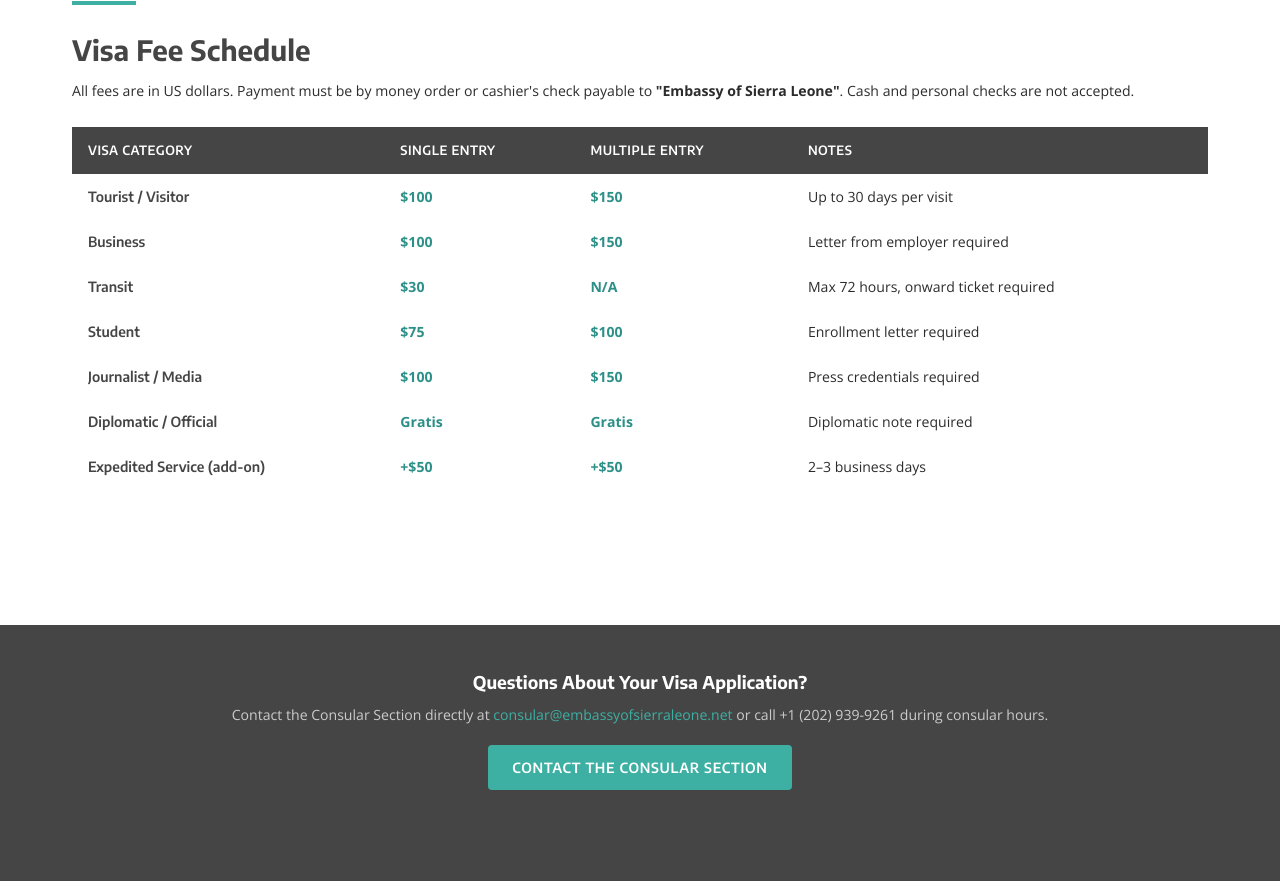
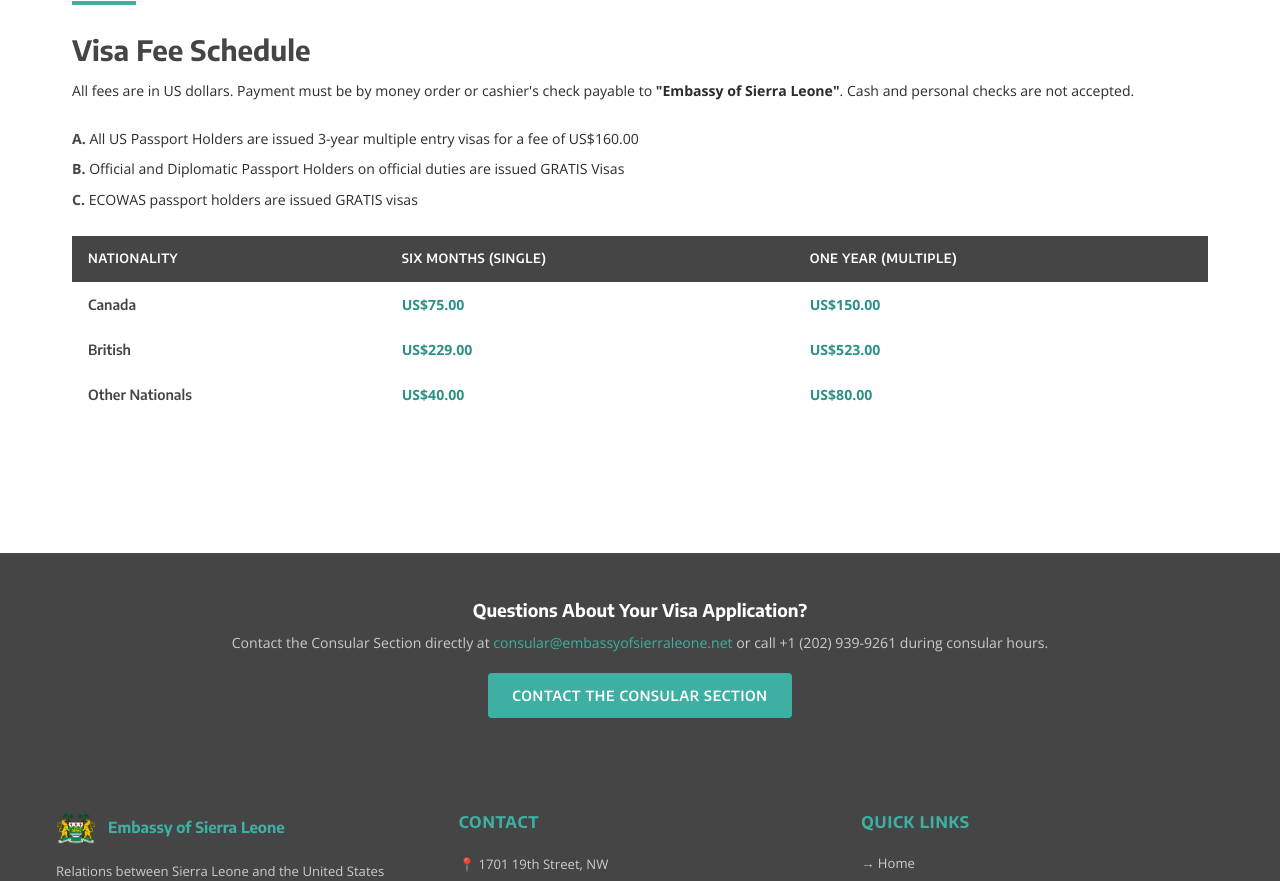
Before and after one commit to tokyozen/sierra-leone-embassy, a Next.js app: page /visa-services in a window 1280 px wide. Shown: the part 3360-4241 px from the top of the page. Built offline with nearby package versions, Linux system fonts and the light colour scheme.

Commit message:
Changes to the visa services page
I changed the existing content to the new one provided by the client.

```diff
--- a/src/app/visa-services/page.tsx
+++ b/src/app/visa-services/page.tsx
@@ -10,14 +10,16 @@
 };
 
 
+const feeNotes = [
+  "All US Passport Holders are issued 3-year multiple entry visas for a fee of US$160.00",
+  "Official and Diplomatic Passport Holders on official duties are issued GRATIS Visas",
+  "ECOWAS passport holders are issued GRATIS visas",
+];
+
 const fees = [
-  { category: "Tourist / Visitor", single: "$100", multiple: "$150", notes: "Up to 30 days per visit" },
-  { category: "Business", single: "$100", multiple: "$150", notes: "Letter from employer required" },
-  { category: "Transit", single: "$30", multiple: "N/A", notes: "Max 72 hours, onward ticket required" },
-  { category: "Student", single: "$75", multiple: "$100", notes: "Enrollment letter required" },
-  { category: "Journalist / Media", single: "$100", multiple: "$150", notes: "Press credentials required" },
-  { category: "Diplomatic / Official", single: "Gratis", multiple: "Gratis", notes: "Diplomatic note required" },
-  { category: "Expedited Service (add-on)", single: "+$50", multiple: "+$50", notes: "2–3 business days" },
+  { category: "Canada", single: "US$75.00", multiple: "US$150.00" },
+  { category: "British", single: "US$229.00", multiple: "US$523.00" },
+  { category: "Other Nationals", single: "US$40.00", multiple: "US$80.00" },
 ];
 
 export default function VisaServicesPage() {
@@ -59,11 +61,22 @@
               <strong>&quot;Embassy of Sierra Leone&quot;</strong>. Cash and personal checks are not accepted.
             </p>
 
+            <div style={{ marginBottom: "1.5rem" }}>
+              {feeNotes.map((note, i) => (
+                <p
+                  key={note}
+                  style={{ color: "var(--color-text-mid)", fontSize: "0.88rem", lineHeight: 1.7, marginBottom: "0.4rem" }}
+                >
+                  <strong style={{ color: "var(--color-navy)" }}>{String.fromCharCode(65 + i)}.</strong> {note}
+                </p>
+              ))}
+            </div>
+
             <div style={{ overflowX: "auto" }}>
               <table style={{ width: "100%", borderCollapse: "collapse", fontSize: "0.88rem", minWidth: "560px" }}>
                 <thead>
                   <tr style={{ backgroundColor: "var(--color-navy)", color: "white" }}>
-                    {["Visa Category", "Single Entry", "Multiple Entry", "Notes"].map((h) => (
+                    {["Nationality", "Six Months (Single)", "One Year (Multiple)"].map((h) => (
                       <th
                         key={h}
                         style={{
@@ -97,9 +110,6 @@
                       <td style={{ padding: "0.75rem 1rem", color: "var(--color-teal-dark)", fontWeight: 700 }}>
                         {row.multiple}
                       </td>
-                      <td style={{ padding: "0.75rem 1rem", color: "var(--color-text-mid)" }}>
-                        {row.notes}
-                      </td>
                     </tr>
                   ))}
                 </tbody>
```
